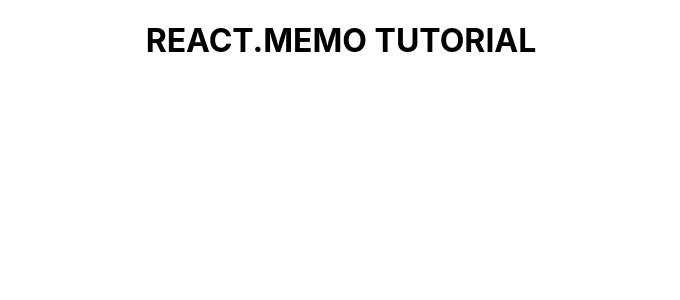
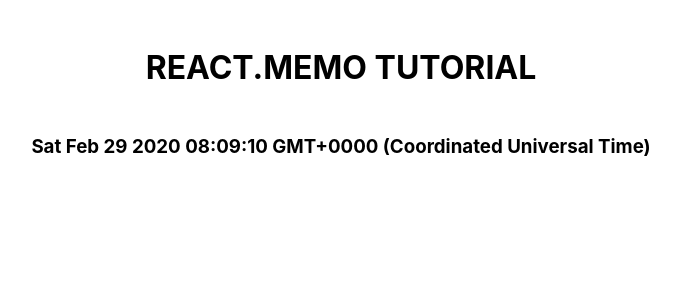
Before and after one commit to ticotheps/react-memo-app, a React (Create React App) app: page / in a window 1280 px wide. Shown: the top 300 px of the page, without its empty margins (299-979 px from the left). Built offline with nearby package versions, Linux system fonts and the light colour scheme.

Commit message:
Creates a 'componentDidMount()' function that uses 'setInterval()' to create a new instance of the 'Date()' class after 1,000msec and then renders it to the page

```diff
--- a/src/App.js
+++ b/src/App.js
@@ -5,10 +5,19 @@ export default class App extends Component {
 		time: new Date()
 	};
 
+	componentDidMount() {
+		setInterval(() => {
+			this.setState({
+				time: new Date()
+			});
+		}, 1000);
+	}
+
 	render() {
 		return (
 			<div>
 				<h1>REACT.MEMO TUTORIAL</h1>
+				<h3>{this.state.time.toString()}</h3>
 			</div>
 		);
 	}
--- a/src/index.css
+++ b/src/index.css
@@ -18,3 +18,9 @@ body {
 	justify-content: center;
 	align-items: center;
 }
+
+h1,
+h3 {
+	margin: 3rem;
+	text-align: center;
+}
```
